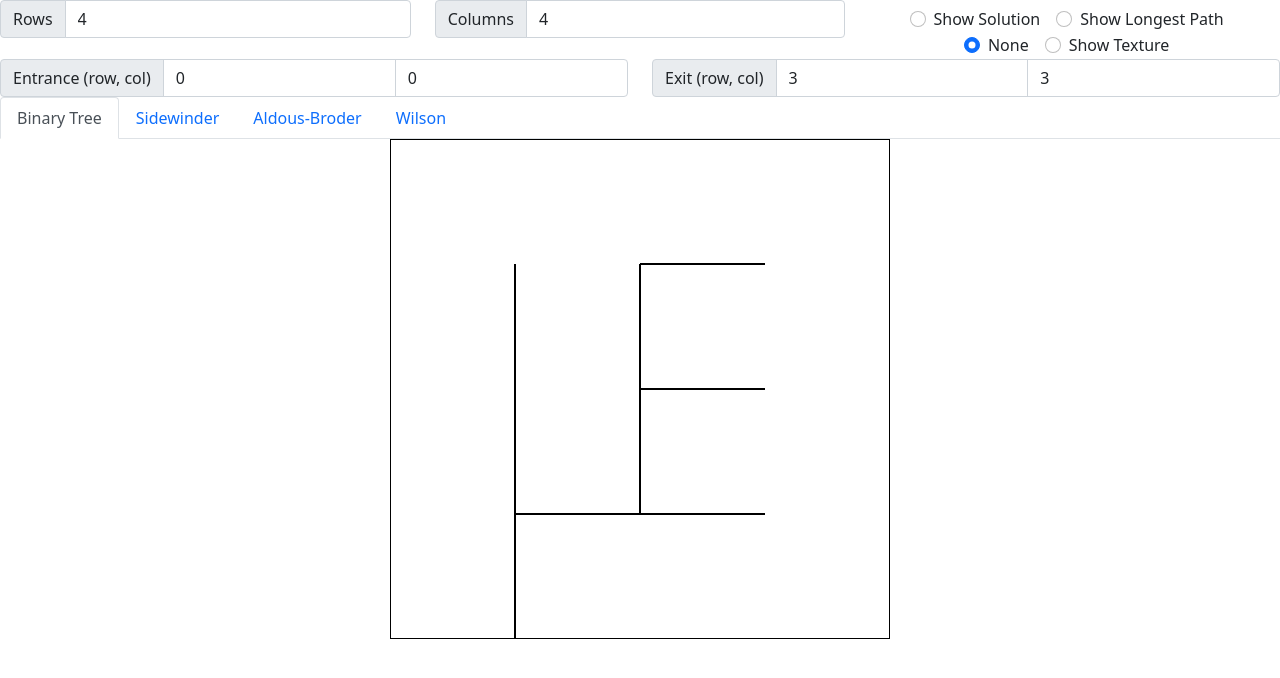
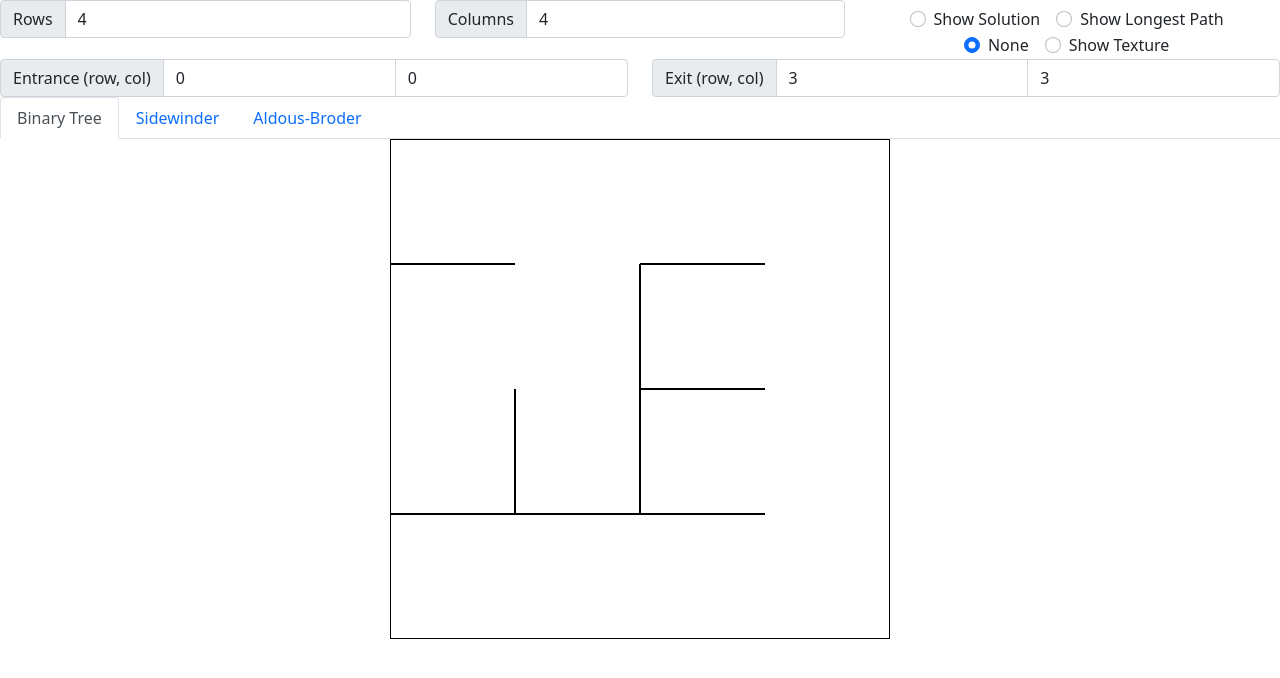
Before and after one commit to mjfreese/mazes, a React (Create React App) app: page / in a window 1280 px wide. Shown: the top 678 px of the page. Built offline with nearby package versions, Linux system fonts and the light colour scheme.

Commit message:
Start adding Wilsons algorithm

```diff
--- a/src/components/Common/Cell.js
+++ b/src/components/Common/Cell.js
@@ -110,4 +110,8 @@ export class Cell {
         const green = Math.floor(255 * (maxDistance - currentDistance) / maxDistance)
         this.background = rgbToHex(red, green, 0)
     }
+
+    equals(other) {
+        return other.row === this.row && other.column === this.column
+    }
 }
--- a/src/components/Common/GridPage.js
+++ b/src/components/Common/GridPage.js
@@ -5,14 +5,14 @@ import { createAldousBroder } from '../AldousBroder/AldousBroder'
 import { createBinaryTree } from '../BinaryTree/BinaryTree'
 import GridLayout from '../Layout/GridLayout'
 import { createSidewinder } from '../Sidewinder/Sidewinder'
-import { createWilson } from '../Wilson/Wilson'
+import { createWilsons } from '../Wilsons/Wilsons'
 import { DistanceGrid } from './DistanceGrid'
 
 const modelGenerators = [
     { name: 'Binary Tree', generator: createBinaryTree },
     { name: 'Sidewinder', generator: createSidewinder },
     { name: 'Aldous-Broder', generator: createAldousBroder },
-    { name: 'Wilson', generator: createWilson },
+    //{ name: 'Wilson', generator: createWilsons },
 ]
 
 const generateModel = (rows, cols, modelGenerator) => {
@@ -156,7 +156,7 @@ const GridPage = () => {
                     <Tabs defaultActiveKey={modelGenerators[0].name} transition={false}>
                         {
                             modelGenerators.map((gen, index) => (
-                                <Tab key={index} eventKey={gen.name} title={gen.name}>
+                                <Tab key={index} eventKey={gen.name} title={gen.name} unmountOnExit>
                                     <center>
                                     {
                                         <GridLayout
--- a/src/components/Wilson/Wilson.js
+++ /dev/null
@@ -1,22 +0,0 @@
-import { Grid, sample } from "../Common/Grid"
-
-export const createWilson = (grid) => {
-    if (!grid)
-        return new Grid(4, 4)
-
-    let unvisited = grid.getSize() - 1
-    let cell = grid.randomCell()
-
-    while (unvisited > 0) {
-        const neighbor = sample(cell.neighbors())
-
-        if (!neighbor.links.length) {
-            cell.link(neighbor)
-            unvisited -= 1
-        }
-
-        cell = neighbor
-    }
-
-    return grid
-}
--- /dev/null
+++ b/src/components/Wilsons/Wilsons.js
@@ -0,0 +1,43 @@
+import { Grid, sample } from "../Common/Grid"
+
+const cellIsUnvisited = (unvisited, cell) => {
+    return unvisited.find(c => c.equals(cell)) !== undefined
+}
+
+export const createWilsons = (grid) => {
+    if (!grid)
+        return new Grid(4, 4)
+
+    let unvisited = []
+
+    for (const cell of grid.eachCell()) {
+        unvisited.push(cell)
+    }
+
+    const first = sample(unvisited)
+    unvisited = unvisited.filter(c => !c.equals(first))
+
+    while (unvisited.length > 0) {
+        let cell = sample(unvisited)
+        let path = [cell]
+
+        while (cellIsUnvisited(unvisited, cell)) {
+            cell = sample(cell.neighbors())
+            console.log(cell, path)
+            const position = path.indexOf(cell)
+            if (position)
+                path = path.slice(position)
+            else
+                path.push(cell)
+        }
+
+        for (let i = 0; i < path.length - 2; i++) {
+            path[i].link(path[i + 1])
+            unvisited = unvisited.filter(c => !c.equals(path[i]))
+        }
+
+        //unvisited = unvisited.filter(c => !c.equals(cell))
+    }
+
+    return grid
+}
```
